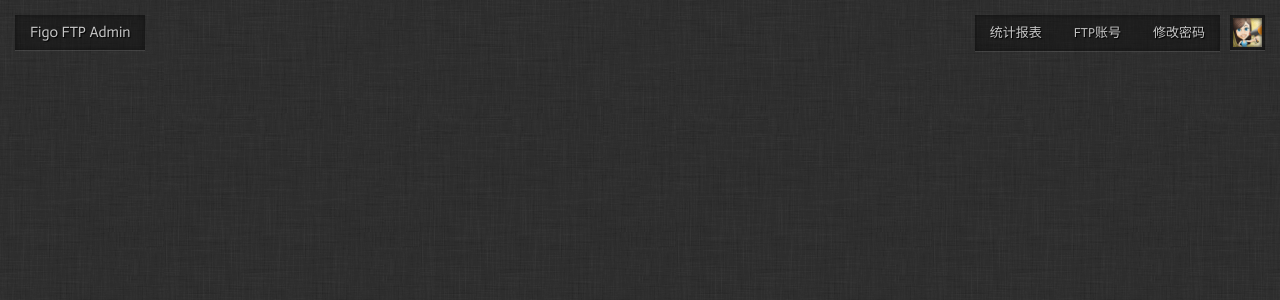
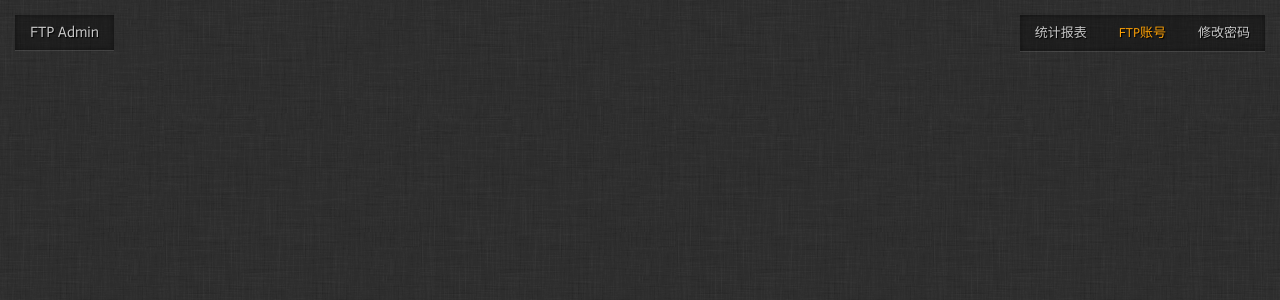
Before and after one commit to figoxu/ftpAdminUI, a Vue app: page / in a window 1280 px wide. Both pictures are taken after a click on the button "登录". Shown: the top 300 px of the page. Built offline with nearby package versions, Linux system fonts and the light colour scheme.

Commit message:
Change Menu Name

```diff
--- a/src/cmp/Admin.vue
+++ b/src/cmp/Admin.vue
@@ -1,30 +1,13 @@
 <template>
-  <div>
-    <header id="header" class="clearfix">
-      <!-- Logo -->
-      <a href="#" class="logo shadowed">
-        Figo FTP Admin
-      </a>
+  <adminNav></adminNav>
+</template>
 
-      <div class="dropdown profile-menu shadowed">
-        <a class="dropdown-toggle" data-toggle="dropdown" href="#">
-          <img src="/static/tpl/img/profile-pics/profile-pic.png" alt="" class="profile-pic">
-        </a>
-        <ul class="dropdown-menu pull-right text-right">
-          <li><a href="">Update Profile</a></li>
-          <li><a href="">Notifications & Updates</a></li>
-          <li><a href="">Settings</a></li>
-          <li class="divider"></li>
-          <li><a href="">Sign-Out</a></li>
-        </ul>
-      </div>
+<script>
+  import Nav from "./Nav"
 
-      <ul class="nav nav-pills pull-right shadowed" id="top-menu">
-        <li><a style="cursor: pointer;">统计报表</a></li>
-        <li><a  style="cursor: pointer;">FTP账号</a></li>
-        <li><a style="cursor: pointer;">修改密码</a></li>
-      </ul>
-
-    </header>
-  </div>
-</template>
+  export default {
+    components:{
+      "adminNav":Nav
+    }
+  }
+</script>
--- a/src/cmp/Login.vue
+++ b/src/cmp/Login.vue
@@ -22,7 +22,7 @@
     methods:{
       loginAction() {
         console.log("==> login")
-        this.$emit('logined',true);
+        this.$emit('logined',true)
       }
     }
   }
--- /dev/null
+++ b/src/cmp/Nav.vue
@@ -0,0 +1,37 @@
+<template>
+    <header id="header" class="clearfix">
+      <!-- Logo -->
+      <a href="#" class="logo shadowed">
+        FTP Admin
+      </a>
+
+      <ul class="nav nav-pills pull-right shadowed" id="top-menu">
+        <li :class="cname('dashboard')" @click="goto('dashboard')" ><a style="cursor: pointer;">统计报表</a></li>
+        <li :class="cname('ftp')" @click="goto('ftp')" ><a style="cursor: pointer;">FTP账号</a></li>
+        <li :class="cname('pwd')" @click="goto('pwd')" ><a style="cursor: pointer;">修改密码</a></li>
+      </ul>
+
+    </header>
+</template>
+
+<script>
+  export default {
+    data() {
+      return {
+        menuName:'ftp'
+      }
+    },
+    methods: {
+      cname:function(name){
+          if( name==this.menuName ){
+            return "active"
+          }
+          return ""
+      },
+      goto:function (name) {
+        this.menuName = name
+        this.$emit('menuChange',name)
+      }
+    }
+  }
+</script>
```
